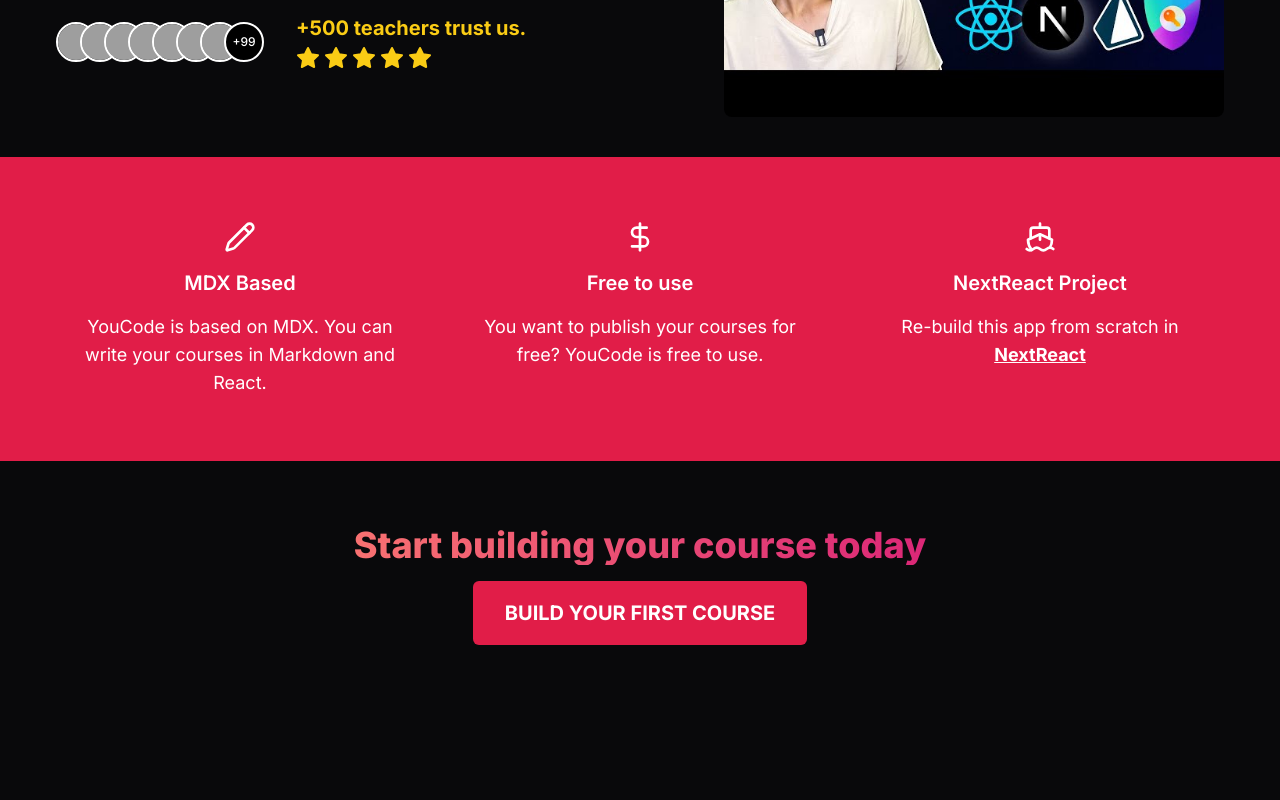
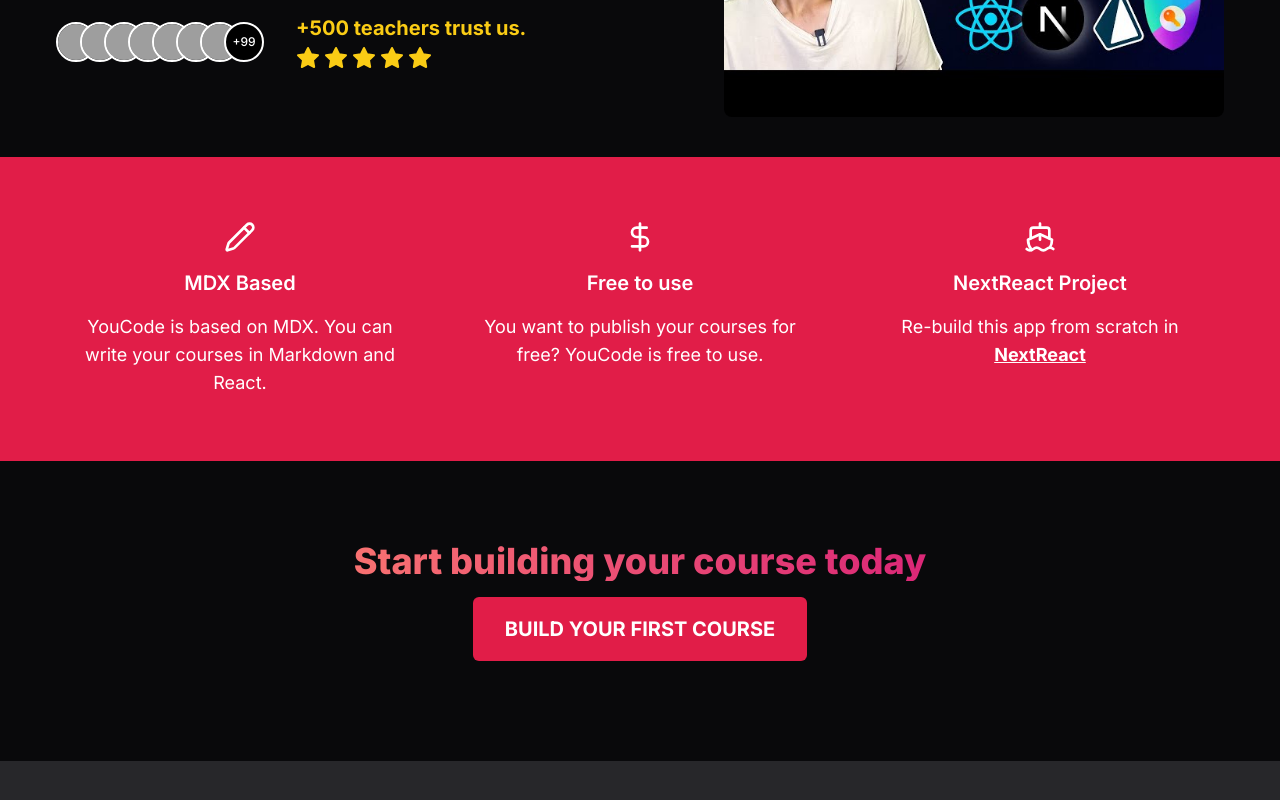
Before and after one commit to KevinPgn/Youcode-prod, a Next.js app: page / in a window 1280 px wide. Shown: the part 362-1162 px from the top of the page. Before the commit the page ends 1091 px from the top, so only its background shows below. Built offline with nearby package versions, Linux system fonts and the light colour scheme; no server answers; grey boxes are pictures that could not be loaded.

Commit message:
hero page

```diff
--- a/src/app/page.tsx
+++ b/src/app/page.tsx
@@ -1,3 +1,4 @@
+import { FAQ } from "@/components/faq/FAQ";
 import { Hero } from "@/components/homePage/Hero";
 import { Informations } from "@/components/informations/Informations";
 import { StartBuilding } from "@/components/startBuilding/StartBuilding";
@@ -8,6 +9,7 @@ export default function Home() {
     <Hero />
     <Informations />
     <StartBuilding />
+    <FAQ />
   </>
   );
 }
--- /dev/null
+++ b/src/components/faq/FAQ.tsx
@@ -0,0 +1,5 @@
+export const FAQ = () => {
+  return <section className="bg-[#27272A] py-10">
+
+  </section>
+}
--- a/src/components/startBuilding/StartBuilding.tsx
+++ b/src/components/startBuilding/StartBuilding.tsx
@@ -1,7 +1,7 @@
 import { Button } from "../ui/button"
 
 export const StartBuilding = () => {
-  return <section className="max-w-[1200px] mx-auto px-4 py-16 mb-5">
+  return <section className="max-w-[1200px] mx-auto px-4 py-20 mb-5">
     <div className="flex items-center flex-col justify-center gap-4">
         <h1 className="text-4xl bg-clip-text text-transparent font-extrabold bg-gradient-to-r from-red-400 to-pink-600">Start building your course today</h1>
         <Button className="bg-[#E11D48] hover:bg-[#E11D48]/80 text-white font-bold text-xl p-8 uppercase">Build Your First Course</Button>
```
